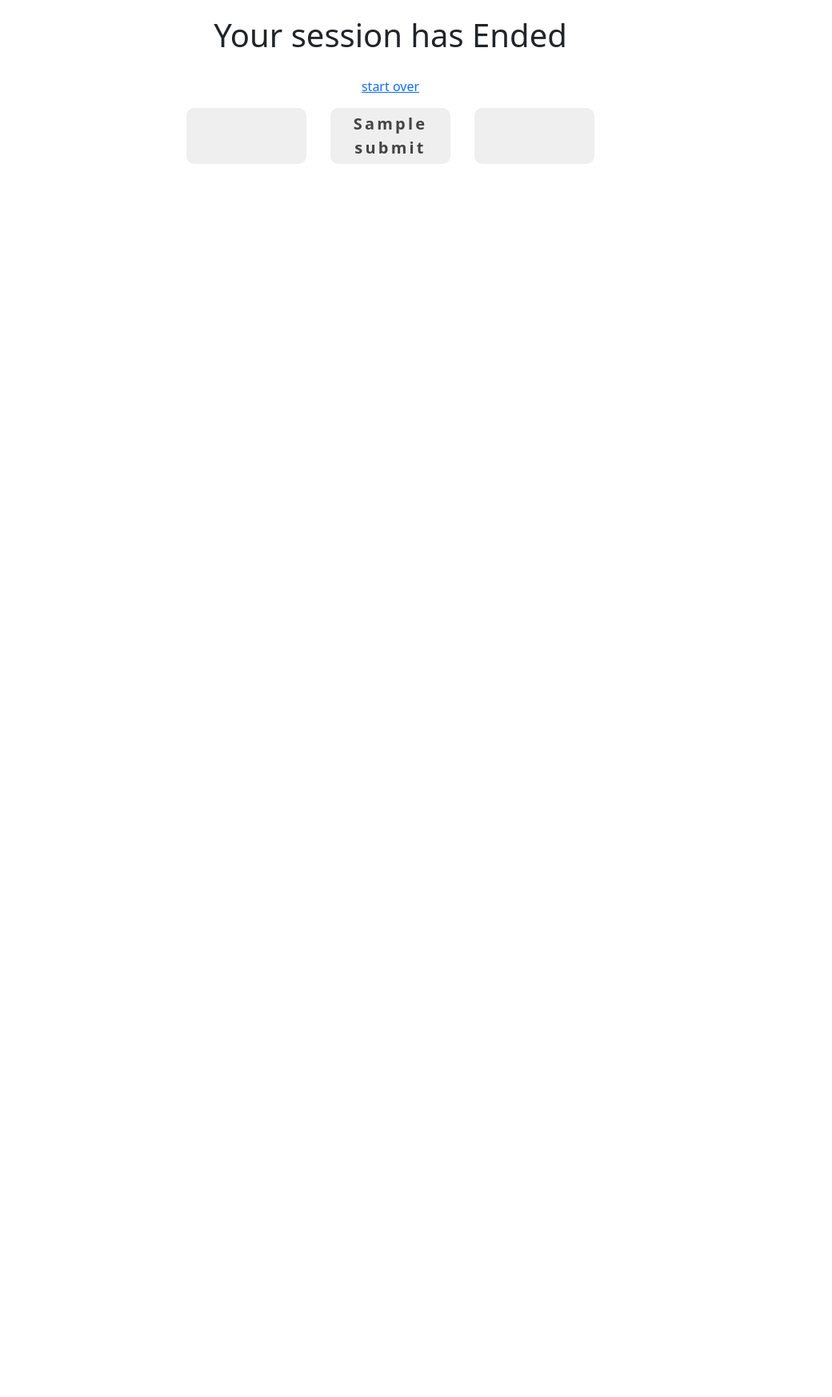
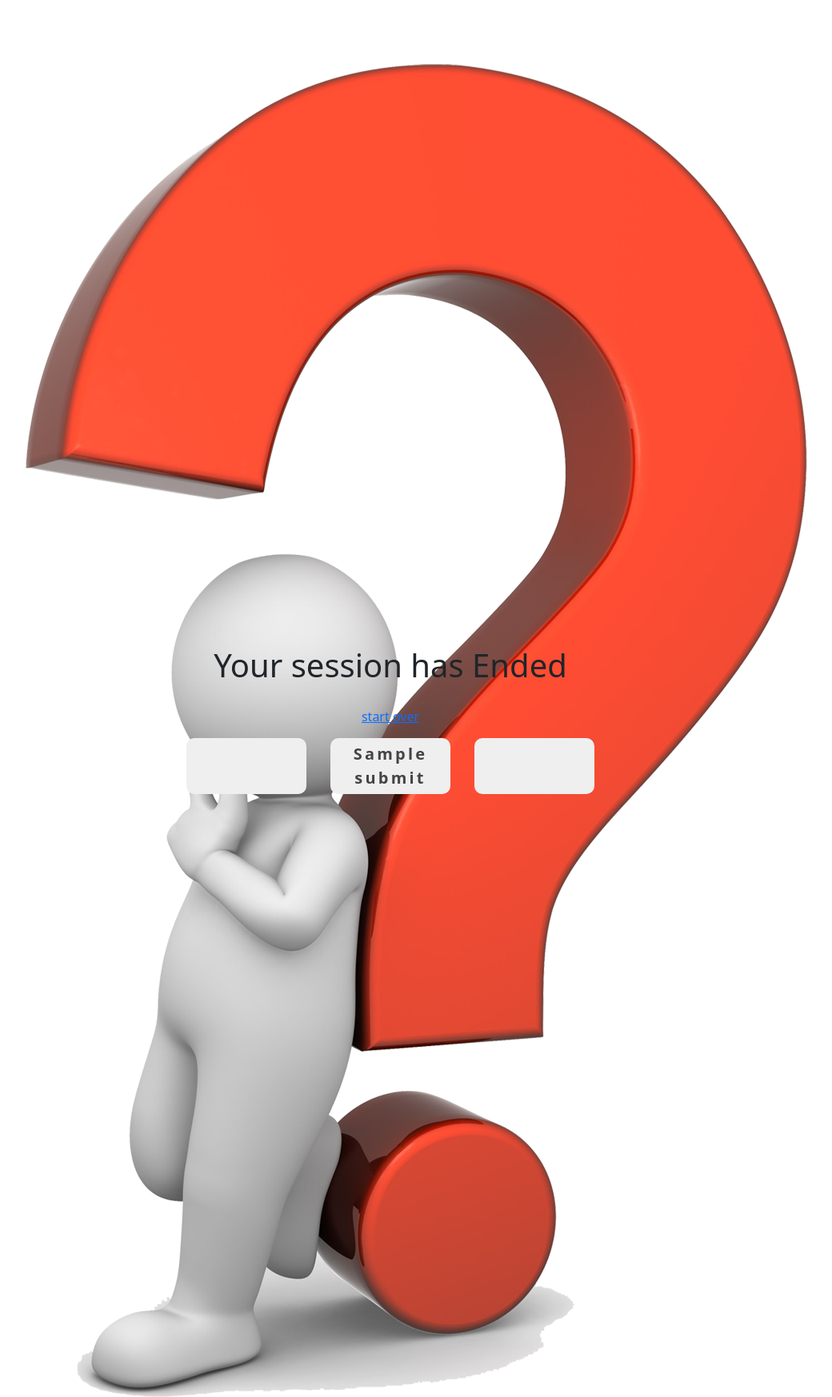
Before and after one commit to Jakmike/QuizMaster, a Flask app: template templates/exam.html in a window 1280 px wide. Shown: the whole page at 80% size, without its empty margins (152-1192 px from the left). Before the commit the page ends 205 px from the top, so only its background shows below. Run offline with Flask 3, Linux system fonts and the light colour scheme; the template is opened without the code that fills it: most values are stand-ins (such as "Sample title", 1, 10 or a date in 2020); some libraries are stand-ins or nearby versions.

Commit message:
logo update at the end session

```diff
--- a/static/exam.css
+++ b/static/exam.css
@@ -137,3 +137,14 @@
         width: 700px;
     }
 }
+.end-session-message{
+    background-image: "{{ url_for('static', filename='quiz-logo.png') }}" ;
+    background-size: cover;
+    background-position: center;
+    background-repeat: no-repeat;
+    display: flexbox;
+    justify-content: center;
+    align-items: center;
+    width: 10in;
+    height: 8in;
+}
--- a/templates/exam.html
+++ b/templates/exam.html
@@ -35,7 +35,11 @@
         <p class="answers"></p>
       </ul>
       {%set previous= "previous"%} {%set submit= "end exam"%} {%set next= "next"%}
-      {% else %} {%set big = "Your session has Ended"%} {%set end = "start
+      {% else %}
+      <div class="end-session-message">
+        <img src="{{ url_for('static', filename='quiz-logo.png') }}" alt="Your Logo Alt Text"> <!-- Add the logo here -->
+      </div>
+      <!--{%set big = "Your session has Ended"%}--> {%set end = "start
       over"%}
       <h1> {{big}} </h1>
       <a href="{{url_for('index')}}"> {{end}} </a>
--- a/templates/start.html
+++ b/templates/start.html
@@ -24,11 +24,11 @@
         Category : {{category}}
     </p>
     <p>
-        difficulty : {{difficulty}}
+        Difficulty : {{difficulty}}
     </p>
 
    <a href="{{url_for('startexam',name=name)}}">
-        click to start
+        Click to start
    </a
    >
    <!--amount=amount,category=category,difficulty=difficulty-->
```
Also changed, not shown: templates/index.html (+5 -5 lines), static/quiz-logo.png (added).
